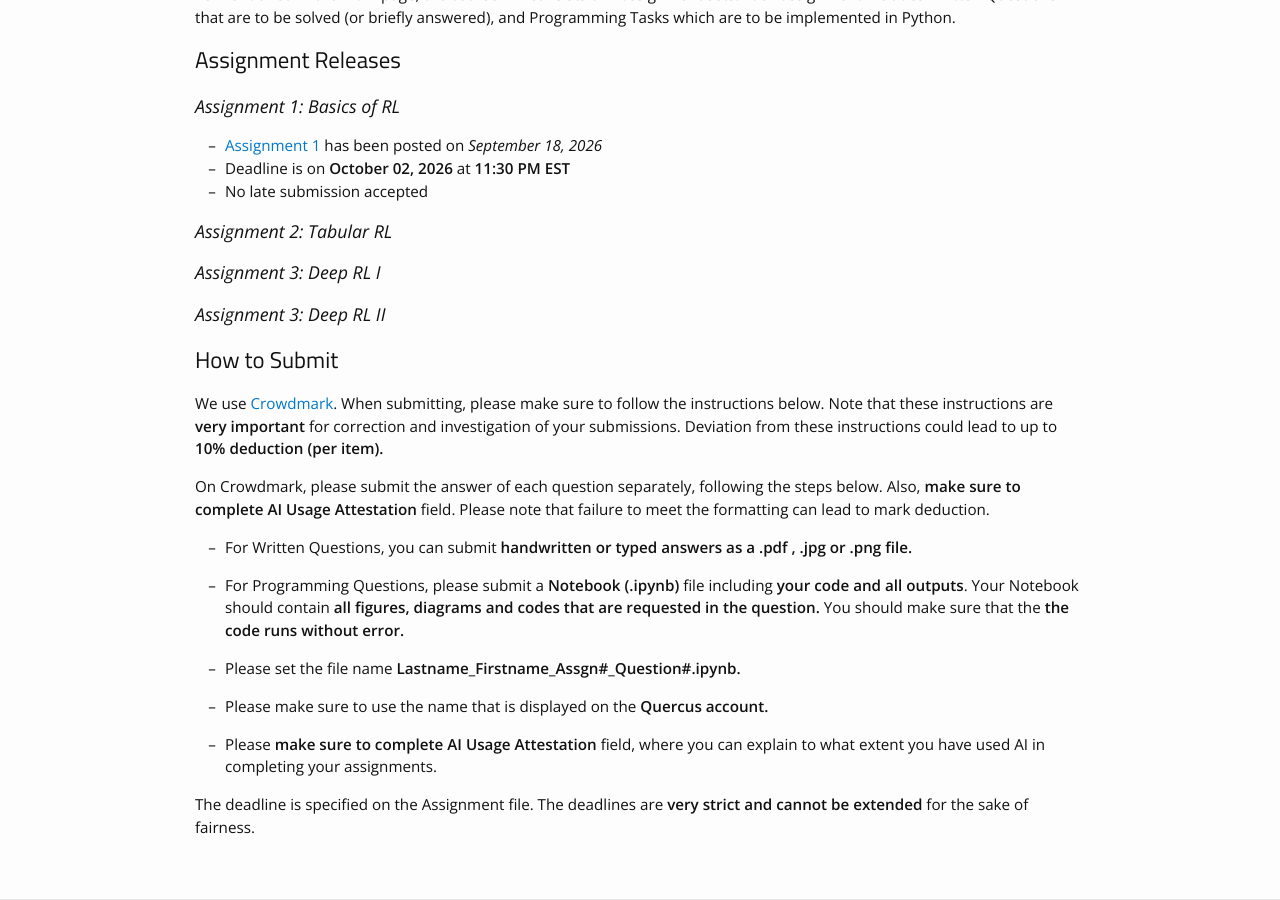
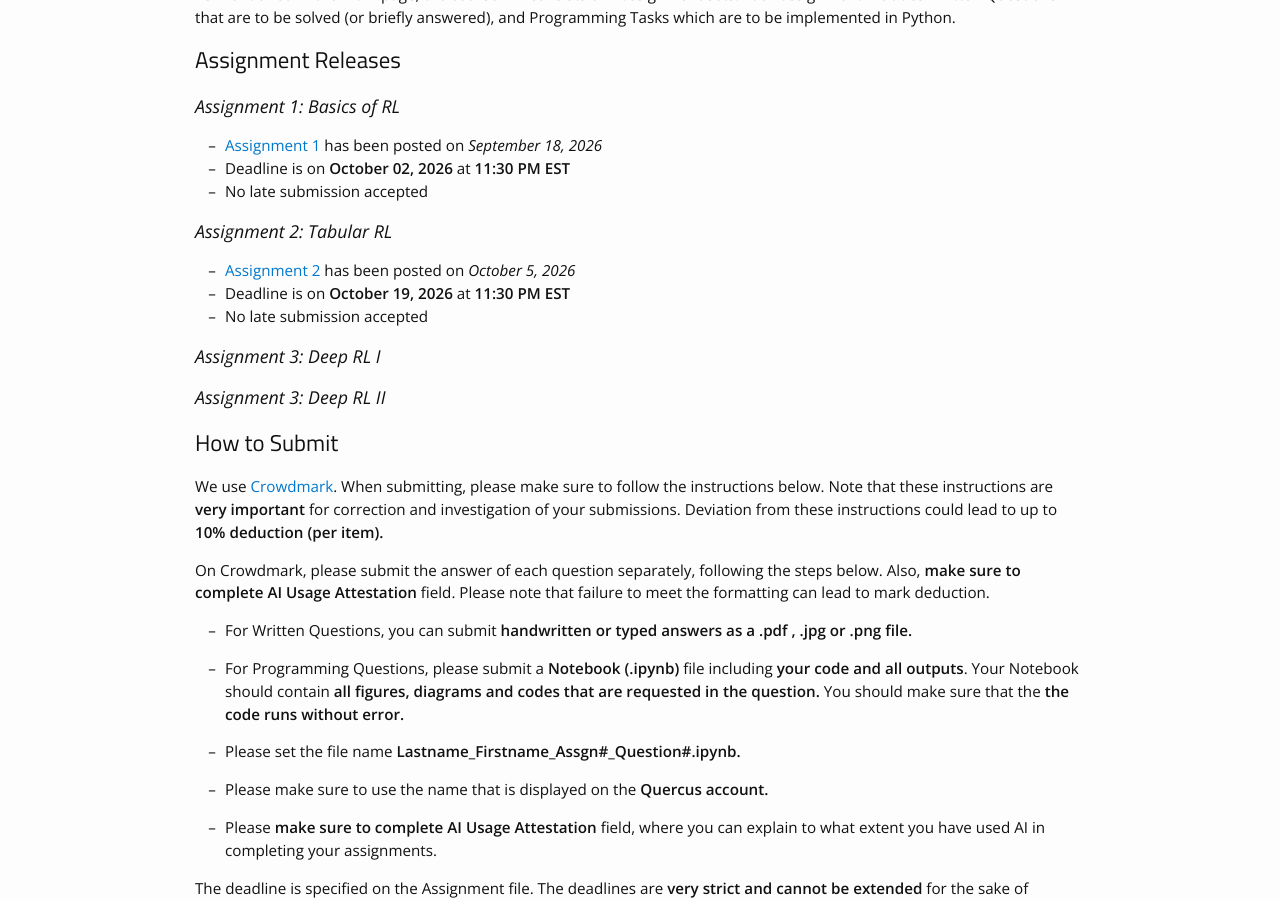
Before and after one commit to bereyhi-courses/rl-utoronto, a Jekyll site: the page built from assignments.md, in a window 1280 px wide and 900 px high, scrolled down 775 px. Built offline with Jekyll 4.4.1, drawn with Linux system fonts in a browser that asks for light colours; nearby versions of some CDN libraries.

Commit message:
A2 posted

```diff
--- a/assignments.md
+++ b/assignments.md
@@ -27,9 +27,9 @@ As mentioned in the main page, the course will consists of 4 assignment sets. Ea
 - No late submission accepted
 
 ### Assignment 2: Tabular RL
-<!-- - [Assignment 2]({{site.baseurl}}/assignments/03_assignment2) has been posted on _October 6, 2025_
-- Deadline is on __October 24, 2025__ at __11:59 PM EST__
-- Up to 2 days delay with __10% deduction__ per day -->
+- [Assignment 2]({{site.baseurl}}/assignments/02_assignment2) has been posted on _October 5, 2026_
+- Deadline is on __October 19, 2026__ at __11:30 PM EST__
+- No late submission accepted
 
 ### Assignment 3: Deep RL I
 <!-- - [Assignment 3]({{site.baseurl}}/assignments/04_assignment3) has been posted on _November 10, 2025_
```
Also changed, not shown: _assignments/02_assignment2.md (+2 -2 lines), 2 other files.
